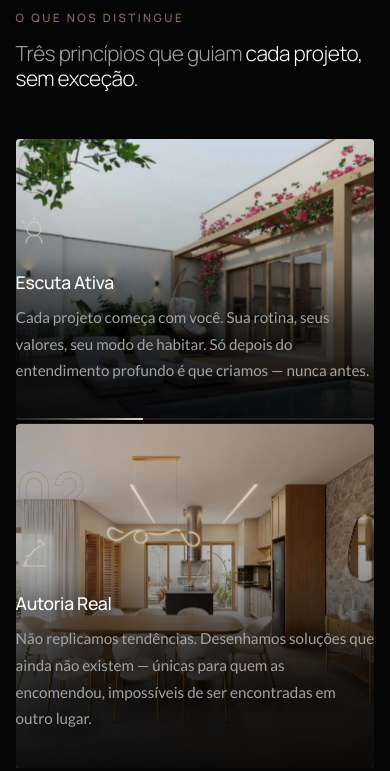
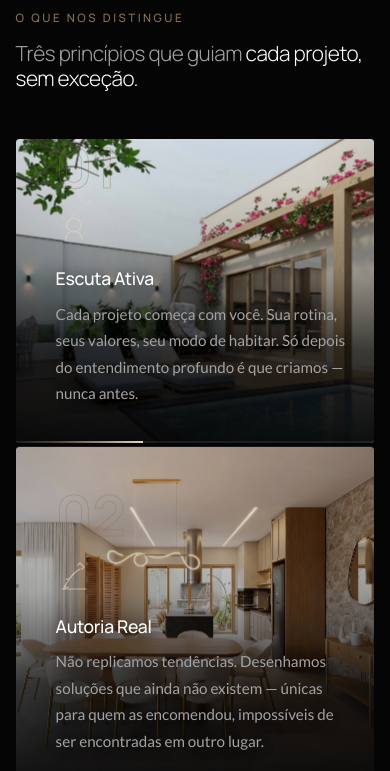
Before and after one commit to plennageo/gparq, a plain HTML site: page index.html in a window 390 px wide. Shown: the part 2020-2791 px from the top of the page. Drawn offline with nearby package versions, Linux system fonts and the light colour scheme.

Commit message:
refine: white space esquerdo generoso 4rem, responsive breakpoints corrigidos

```diff
--- a/css/style.css
+++ b/css/style.css
@@ -1352,9 +1352,9 @@ html, body {
     pointer-events: none;
 }
 
-/* Cards 02/03: padding-left igual ao base — régua única */
+/* Cards 02/03: padding-left idêntico ao base — régua única */
 .s2-cinema-content--inner {
-    padding-left: 2.5rem;
+    padding-left: 4rem;
 }
 /* ── Overlay base: gradiente de legibilidade ── */
 /* Topo completamente aberto — imagem respira. Base sólida onde o texto vive. */
@@ -1385,8 +1385,8 @@ html, body {
 .s2-cinema-content {
     position: relative;
     z-index: 3;
-    /* Padding simétrico: régua consistente em todos os cards */
-    padding: 0 2.5rem 2.75rem 2.5rem;
+    /* White space generoso: 4rem esquerda garante respiro editorial */
+    padding: 0 2rem 3rem 4rem;
 }
 
 /* Número: presença sobre o escuro, bloco compacto */
@@ -1436,7 +1436,10 @@ html, body {
         min-height: clamp(280px, 50vw, 420px);
     }
     .s2-cinema-content {
-        padding: 0 0 2.5rem;
+        padding: 0 2rem 2.5rem 3rem;
+    }
+    .s2-cinema-content--inner {
+        padding-left: 3rem;
     }
 }
 
@@ -1445,10 +1448,12 @@ html, body {
     .s2-diff-item--cinematic {
         min-height: clamp(260px, 58vw, 380px);
         border-radius: 3px;
-        /* No mobile: card é empilhado na grid (1 col) — sem border-top especial */
     }
     .s2-cinema-content {
-        padding: 0 0 2.25rem;
+        padding: 0 1.5rem 2.25rem 2.5rem;
+    }
+    .s2-cinema-content--inner {
+        padding-left: 2.5rem;
     }
 }
 
```
